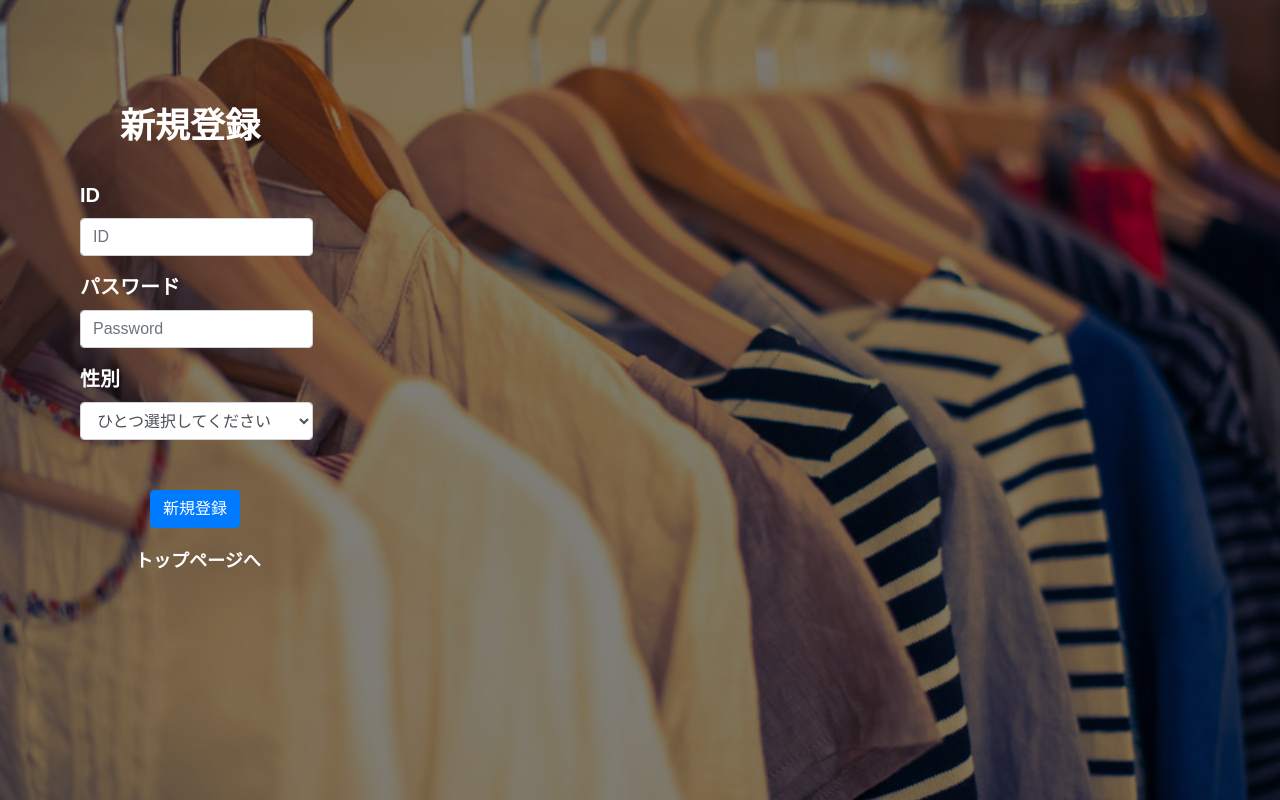
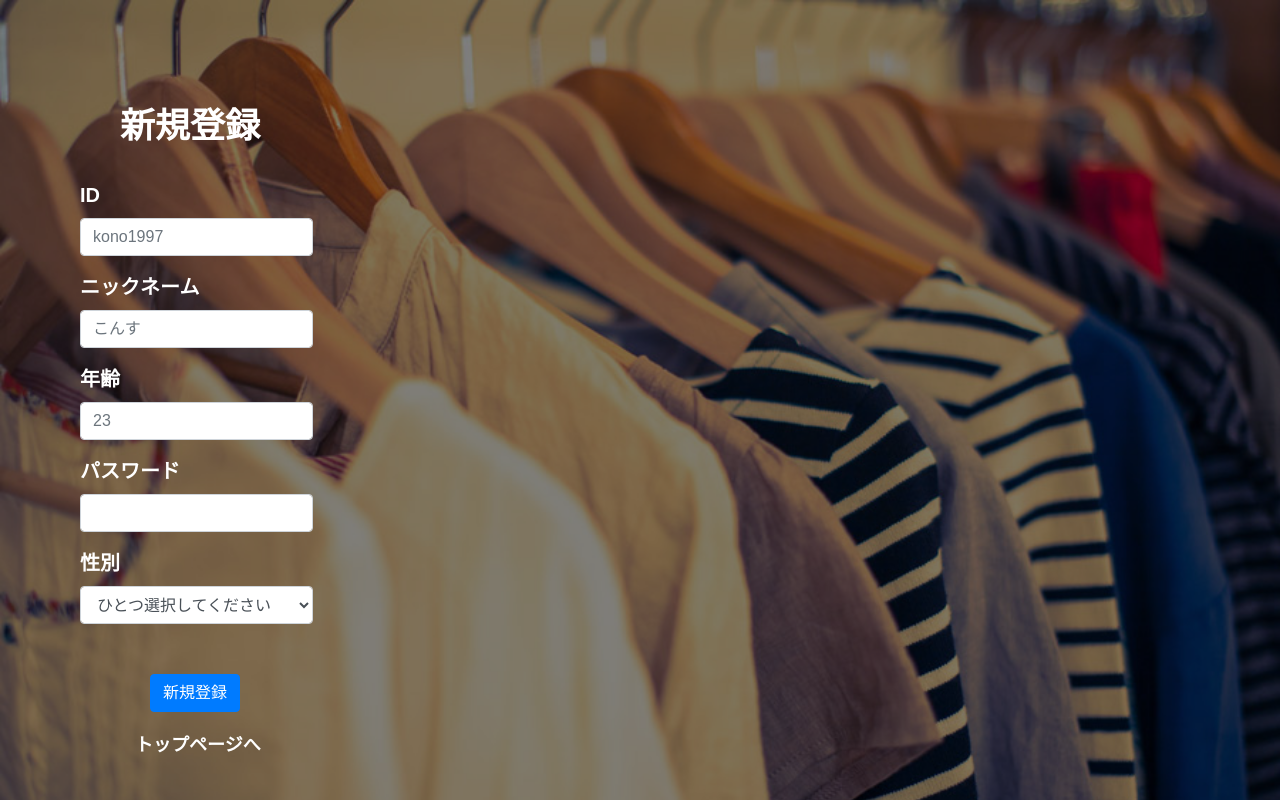
Before and after one commit to sunakane/team7-mock, a React (Create React App) app: page /new in a window 1280 px wide. Built offline with nearby package versions, Linux system fonts and the light colour scheme; no server answers.

Commit message:
新規登録フォームにformGroupを追加

```diff
--- a/src/Login/NewUser.jsx
+++ b/src/Login/NewUser.jsx
@@ -12,8 +12,16 @@ const NewUser = (props) => {
       <div id="new-title">新規登録</div>
       <Form id="new-form">
         <FormGroup>
-          <Label for="userId">ID</Label>
-          <Input type="text" name="userId" id="userId" placeholder="ID" autoComplete="off" />
+          <Label for="submit_id">ID</Label>
+          <Input type="text" name="submit_id" id="submit_id" placeholder="kono1997" autoComplete="off" />
+        </FormGroup>
+        <FormGroup>
+          <Label for="name">ニックネーム</Label>
+          <Input type="text" name="name" id="name" placeholder="こんす" autoComplete="off" />
+        </FormGroup>
+        <FormGroup>
+          <Label for="year">年齢</Label>
+          <Input type="text" name="year" id="year" placeholder="23" autoComplete="off" />
         </FormGroup>
         <FormGroup>
           <Label for="password">パスワード</Label>
@@ -21,7 +29,6 @@ const NewUser = (props) => {
             type="password"
             name="password"
             id="password"
-            placeholder="Password"
           />
         </FormGroup>
         <FormGroup>
```
